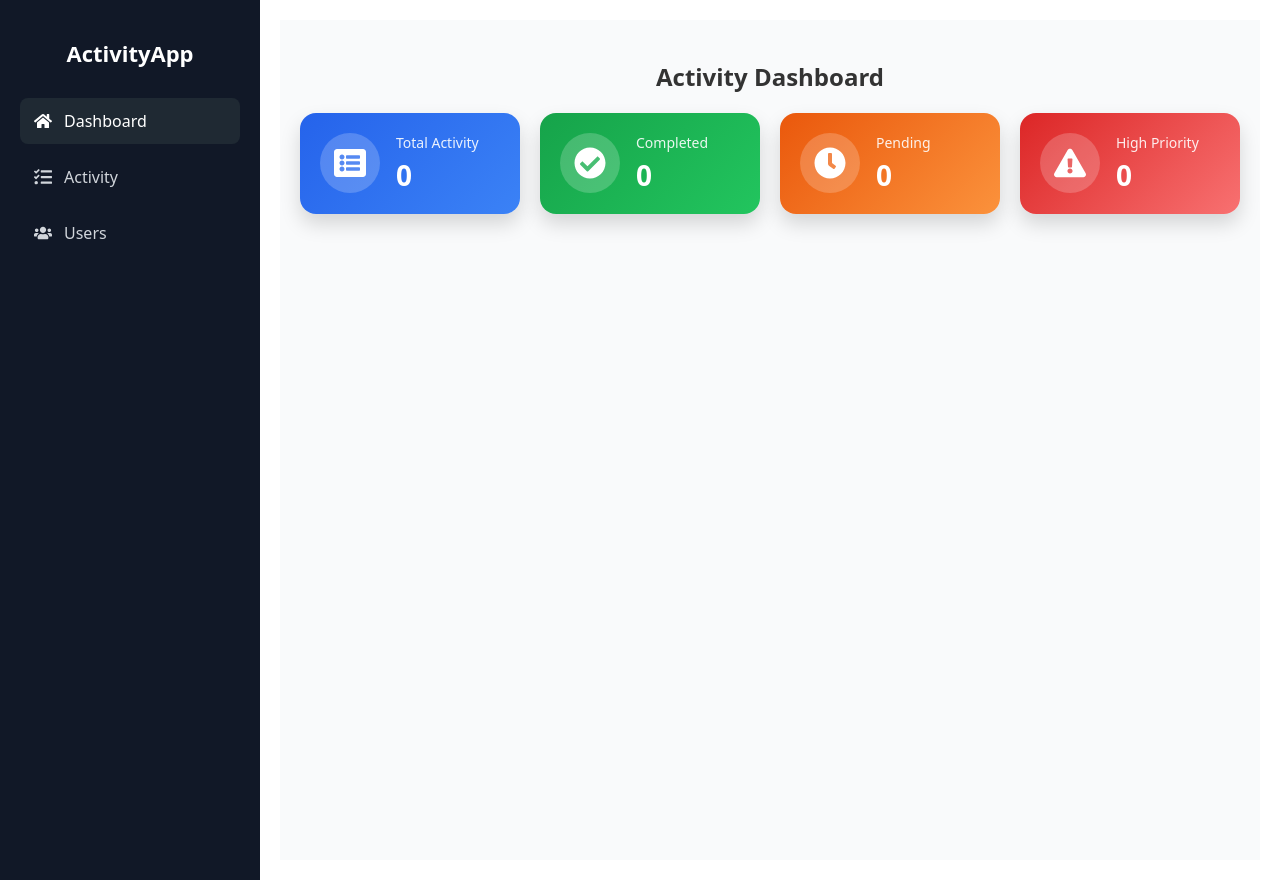
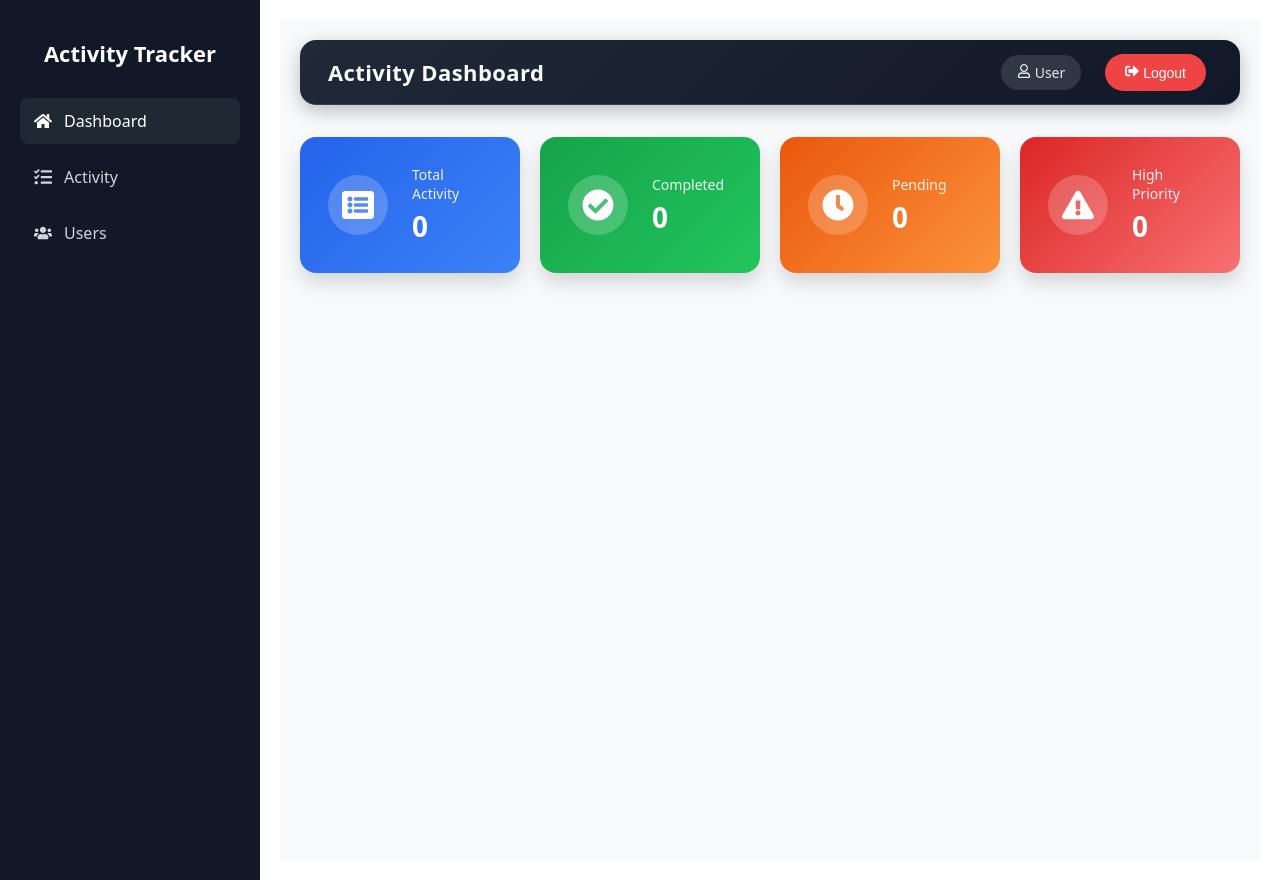
Before and after one commit to HarshKanjariya72/useractivity, a React (Create React App) app: page / in a window 1280 px wide. Built offline with nearby package versions, Linux system fonts and the light colour scheme.

Commit message:
user section updated

```diff
--- a/src/components/common/AddActivityModal.js
+++ b/src/components/common/AddActivityModal.js
@@ -4,17 +4,34 @@ import "./Modal.css";
 export default function AddActivityModal({ onAdd, onClose }) {
   const [name, setName] = useState("");
   const [priority, setPriority] = useState("");
+  const [errors, setErrors] = useState({ name: "", priority: "" });
 
   const handleAdd = () => {
-    if (!name || name.length < 3) return alert("Name must be at least 3 characters");
-    if (!priority) return alert("Select priority");
+    let valid = true;
+    const newErrors = { name: "", priority: "" };
+
+    if (!name.trim()) {
+      newErrors.name = "Name is required";
+      valid = false;
+    } else if (name.trim().length < 3) {
+      newErrors.name = "Name must be at least 3 characters";
+      valid = false;
+    }
+    if (!priority) {
+      newErrors.priority = "Select priority";
+      valid = false;
+    }
+
+    setErrors(newErrors);
+
+    if (!valid) return;
 
     onAdd?.({
       id: Date.now(),
-      name,
+      name: name.trim(),
       priority,
       completed: false,
-      createdAt: new Date().toLocaleDateString()
+      createdAt: new Date().toLocaleDateString(),
     });
 
     onClose?.();
@@ -25,19 +42,25 @@ export default function AddActivityModal({ onAdd, onClose }) {
       <div className="modal">
         <h3>Add New Activity</h3>
 
+        <div className="form-group">
         <input
           type="text"
           placeholder="Name"
           value={name}
           onChange={e => setName(e.target.value)}
         />
+         {errors.name && <span className="error">{errors.name}</span>}
+        </div>
 
+        <div className="form-group">
         <select value={priority} onChange={e => setPriority(e.target.value)}>
           <option value="">Select</option>
           <option value="Low">Low</option>
           <option value="Medium">Medium</option>
           <option value="High">High</option>
         </select>
+        {errors.priority && <span className="error">{errors.priority}</span>}
+        </div>
 
         <div className="modal-actions">
           <button onClick={handleAdd}>Add</button>
--- a/src/components/common/Modal.css
+++ b/src/components/common/Modal.css
@@ -96,3 +96,32 @@
   from { transform: translateY(-20px); opacity: 0; }
   to { transform: translateY(0); opacity: 1; }
 }
+
+.form-group {
+  display: flex;
+  flex-direction: column;
+  margin-bottom: 12px;
+}
+
+input, select {
+  padding: 8px;
+  font-size: 16px;
+}
+
+.error {
+  color: red;
+  font-size: 14px;
+  margin-top: 4px;
+}
+
+.modal-actions {
+  display: flex;
+  gap: 10px;
+  margin-top: 10px;
+}
+
+button {
+  padding: 8px 12px;
+  font-size: 16px;
+  cursor: pointer;
+}
--- a/src/components/layouts/Sidebar.js
+++ b/src/components/layouts/Sidebar.js
@@ -5,7 +5,7 @@ import { FaHome, FaTasks, FaUsers } from "react-icons/fa";
 export default function Sidebar() {
   return (
     <aside className="sidebar">
-      <h2 className="logo">ActivityApp</h2>
+      <h2 className="logo">Activity Tracker</h2>
       <NavLink to="/" className="nav"> <FaHome className="icon" /><span> Dashboard</span></NavLink>
       <NavLink to="/activity" className="nav"><FaTasks className="icon" /><span>Activity</span></NavLink>
       <NavLink to="/users" className="nav"><FaUsers className="icon" /><span>Users</span></NavLink>
--- a/src/components/pages/Activity.css
+++ b/src/components/pages/Activity.css
@@ -140,7 +140,7 @@ h2 { text-align: center;
   } */
 
 
-.btn-add {
+/* .btn-add {
   padding: 8px 16px;
   background-color: #3498db;
   color: white; border: none;
@@ -160,7 +160,7 @@ h2 { text-align: center;
   }
 .btn-delete:hover {
   background-color: #c0392b;
- }
+ } */
 
 
 .activity-header {
--- a/src/components/pages/Dashboard.css
+++ b/src/components/pages/Dashboard.css
@@ -1,3 +1,7 @@
+.page {
+  background: #f9fafb;
+  min-height: 100vh;
+}
 .cards {
   display: grid;
   grid-template-columns: repeat(auto-fit, minmax(220px, 1fr));
@@ -7,13 +11,15 @@
 .card {
   display: flex;
   align-items: center;
-  gap: 16px;
-  padding: 20px;
+   gap: 24px;
+  /* padding: 20px; */
   border-radius: 16px;
   color: white;
   box-shadow: 0 10px 20px rgba(0,0,0,0.15);
   transition: transform 0.2s ease, box-shadow 0.2s ease;
   cursor: pointer;
+  margin-top: 32px;
+  padding: 28px 28px 28px;
 }
 
 .blue { background:linear-gradient(135deg, #2563eb, #3b82f6)}
@@ -51,3 +57,58 @@
   font-size: 28px;
   font-weight: bold;
 }
+
+.dashboard-navbar {
+  height: 64px;
+  background: linear-gradient(135deg, #1f2937, #111827);
+  display: flex;
+  align-items: center;
+  justify-content: space-between;
+  padding: 0 28px;
+  border-bottom: 1px solid #374151;
+  box-shadow: 0 6px 20px rgba(0, 0, 0, 0.25);
+  border-radius: 1rem;
+}
+.nav-left h3 {
+  margin: 0;
+  font-size: 22px;
+  font-weight: 600;
+  color: #f9fafb;
+  letter-spacing: 0.4px;
+}
+.nav-right {
+  display: flex;
+  align-items: center;
+  gap: 18px;
+}
+.nav-user {
+  background: rgba(255, 255, 255, 0.12);
+  padding: 8px 16px;
+  border-radius: 999px;
+  font-size: 14px;
+  font-weight: 500;
+  color: #e5e7eb;
+}
+
+.dashboard-content {
+  padding: 20px;
+  background: #f9fafb;
+  min-height: calc(100vh - 60px);
+}
+
+.logout-btn {
+  background: #ef4444;
+  color: white;
+  border: none;
+  padding: 8px 18px;
+  border-radius: 10px;
+  font-size: 14px;
+  font-weight: 500;
+  cursor: pointer;
+  transition: all 0.25s ease;
+}
+
+.logout-btn:hover {
+  background: #dc2626;
+  transform: translateY(-1px);
+}
--- a/src/components/pages/Dashboard.js
+++ b/src/components/pages/Dashboard.js
@@ -1,15 +1,28 @@
 import "./Dashboard.css";
-import { FaListAlt, FaCheckCircle, FaClock, FaExclamationTriangle } from "react-icons/fa";
+import { FaListAlt, FaCheckCircle, FaClock, FaExclamationTriangle,FaSignOutAlt, FaRegUser } from "react-icons/fa";
 
 export default function Dashboard({ activities }) {
   const total = activities.length;
   const completed = activities.filter(a => a.completed).length;
   const pending = total - completed;
   const high = activities.filter(a => a.priority === "High").length;
+   const handleLogout = () => {
+    alert("Logged out successfully");
+  };
 
   return (
     <div className="page">
-      <h2>Activity Dashboard</h2>
+      <div className="dashboard-navbar">
+        <div className="nav-left">
+          <h3>Activity Dashboard</h3>
+        </div>
+        <div className="nav-right">
+          <span className="nav-user"><FaRegUser /> User</span>
+          <button className="logout-btn" onClick={handleLogout}>
+            <FaSignOutAlt /> Logout
+          </button>
+        </div>
+      </div>
 
       <div className="cards">
         <div className="card blue">
--- a/src/components/pages/Users.css
+++ b/src/components/pages/Users.css
@@ -1,4 +1,4 @@
-.user-table {
+/* .user-table {
   width: 100%; border-collapse: collapse; box-shadow: 0 4px 6px rgba(0,0,0,0.1);
 }
 
@@ -7,4 +7,93 @@
 }
 
 .user-table th { background-color: #f4f4f4; font-weight: 600; }
-.user-table tr:hover { background-color: #f9f9f9; }
+.user-table tr:hover { background-color: #f9f9f9; } */
+
+.user-table-container {
+  padding: 20px;
+  margin: 20px 0;
+}
+
+.user-table {
+  width: 100%;
+  border-collapse: collapse;
+  background: #ffffff;
+  border-radius: 12px;
+  overflow: hidden;
+  box-shadow: 0 10px 25px rgba(0, 0, 0, 0.08);
+}
+.user-table th,
+.user-table td {
+  padding: 14px 18px;
+  border-bottom: 1px solid #e5e7eb;
+  font-size: 15px;
+}
+
+.user-table th {
+  text-align: left;
+  background: #f9fafb;
+  width: 28%;
+  color: #6b7280;
+  font-weight: 500;
+  text-transform: uppercase;
+  font-size: 13px;
+  letter-spacing: 0.05em;
+}
+
+
+.user-table td {
+  color: #111827;
+  font-weight: 500;
+}
+
+.user-table tr:last-child td,
+.user-table tr:last-child th {
+  border-bottom: none;
+}
+
+.photo-cell {
+  text-align: center;
+  padding: 40px;
+  background: linear-gradient(135deg, #eef2ff, #f9fafb);
+}
+
+.photo-cell img {
+  width: 150px;
+  height: 150px;
+  border-radius: 50%;
+  border: 2px solid #4f46e5;
+  box-shadow: 0 6px 15px rgba(79, 70, 229, 0.25);
+}
+
+.action-cell {
+  text-align: center;
+  padding: 30px;
+  background: #f9fafb;
+}
+
+.edit-btn{
+  margin: 6px;
+  padding: 10px 20px;
+  border-radius: 999px;
+  border: none;
+  cursor: pointer;
+  font-size: 14px;
+  font-weight: 500;
+  transition: all 0.2s ease;
+  background-color: #2563eb;
+}
+.logout-btn {
+  margin: 6px;
+  padding: 10px 20px;
+  border-radius: 999px;
+  border: none;
+  cursor: pointer;
+  font-size: 14px;
+  font-weight: 500;
+  transition: all 0.2s ease;
+}
+
+.edit-btn:hover,
+.logout-btn:hover {
+  transform: translateY(-1px);
+}
--- a/src/components/pages/Users.js
+++ b/src/components/pages/Users.js
@@ -1,19 +1,94 @@
 import "./Users.css";
+import { FaUserEdit, FaSignOutAlt } from "react-icons/fa";
 
-export default function Users() {
+export default function User() {
+  const user = {
+    name: "Username",
+    email: "xyz@example.com",
+    role: "User",
+    gender: "Male",
+    mobile: "+91 98765 43210",
+    address: "Ahmedabad, Gujarat, India",
+    photo: "https://api.dicebear.com/7.x/bottts/svg?seed=Bot",
+  };
+
+  const handleEdit = () => {
+    alert("Edit Profile Clicked");
+  };
+
+  const handleLogout = () => {
+    alert("Logged out successfully");
+  };
+
   return (
-    <div className="page">
-      <h2>Users</h2>
+    <div className="user-table-container">
+      <table className="user-table">
+        <tbody>
+          <tr>
+            <td colSpan="2" className="photo-cell">
+              <img src={user.photo} alt="Profile" />
+            </td>
+          </tr>
 
-      <table className="user-table">
-        <thead>
-          <tr><th>Name</th><th>Email</th><th>Role</th></tr>
-        </thead>
-        <tbody>
-          <tr><td>Admin</td><td>admin@mail.com</td><td>Admin</td></tr>
-          <tr><td>User</td><td>user@mail.com</td><td>User</td></tr>
+          <tr>
+            <th>Name</th>
+            <td>{user.name}</td>
+          </tr>
+
+          <tr>
+            <th>Email</th>
+            <td>{user.email}</td>
+          </tr>
+
+          <tr>
+            <th>Role</th>
+            <td>{user.role}</td>
+          </tr>
+
+          <tr>
+            <th>Gender</th>
+            <td>{user.gender}</td>
+          </tr>
+
+          <tr>
+            <th>Mobile</th>
+            <td>{user.mobile}</td>
+          </tr>
+
+          <tr>
+            <th>Address</th>
+            <td>{user.address}</td>
+          </tr>
+          <tr>
+            <td colSpan="2" className="action-cell">
+              <button className="edit-btn" onClick={handleEdit}>
+                <FaUserEdit /> Edit Profile
+              </button>
+              <button className="logout-btn" onClick={handleLogout}>
+                <FaSignOutAlt /> Logout
+              </button>
+            </td>
+          </tr>
         </tbody>
       </table>
     </div>
   );
 }
+
+// export default function Users() {
+//   return (
+//     <div className="page">
+//       <h2>Users</h2>
+
+//       <table className="user-table">
+//         <thead>
+//           <tr><th>Name</th><th>Email</th><th>Role</th><th>Action</th></tr>
+//         </thead>
+//         <tbody>
+//           <tr><td>Admin</td><td>admin@mail.com</td><td>Admin</td><td></td></tr>
+//           <tr><td>User</td><td>user@mail.com</td><td>User</td><td></td></tr>
+//         </tbody>
+//       </table>
+//     </div>
+//   );
+// }
```
